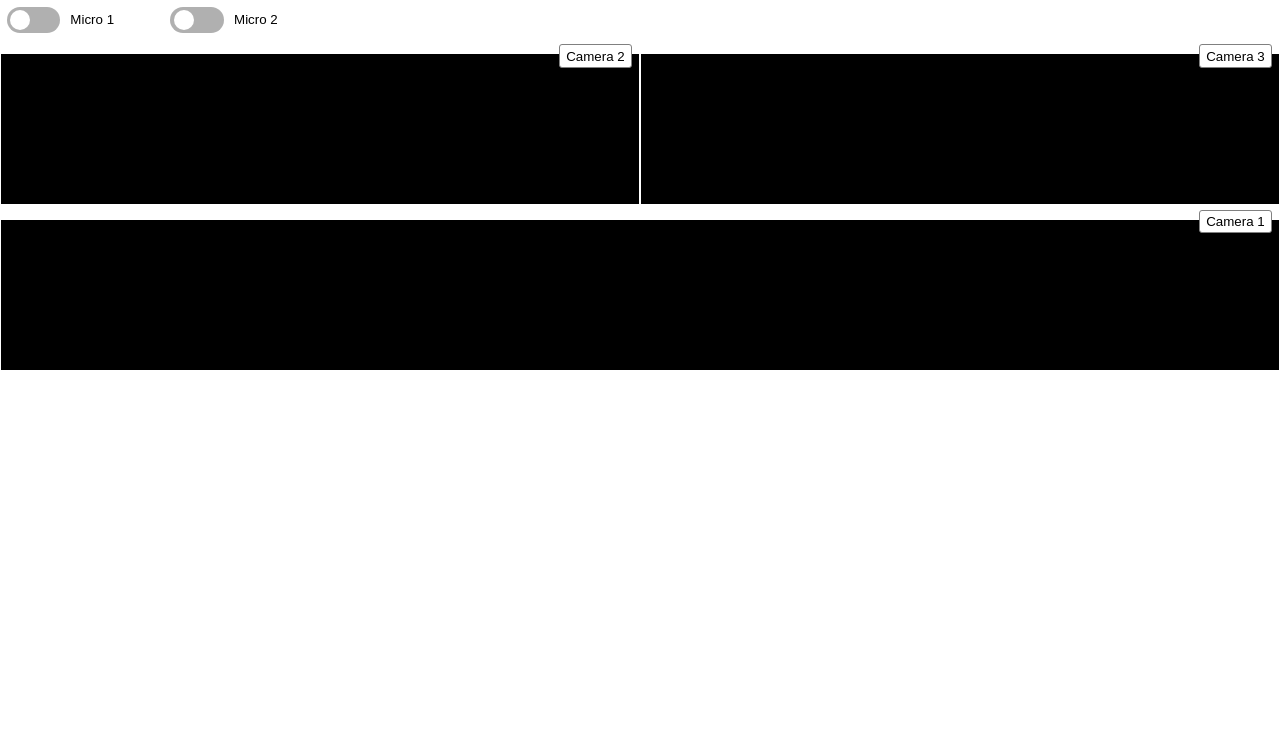
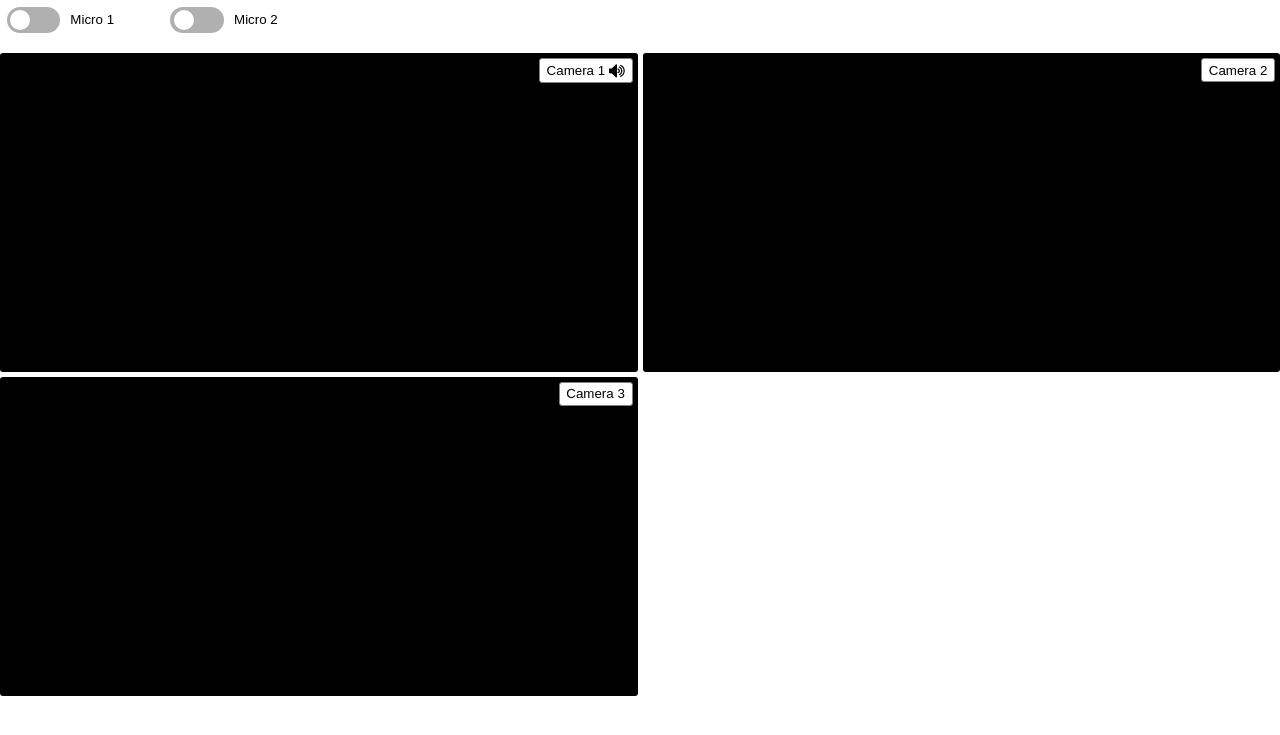
Before and after one commit to paullouisageneau/escape, a Flask app: page /camera in a window 1280 px wide. Shown: the top 735 px of the page. Run offline with Flask 2, Linux system fonts and the light colour scheme; some libraries are stand-ins or nearby versions.

Commit message:
New grid interface for cameras

```diff
--- a/app/static/camera.css
+++ b/app/static/camera.css
@@ -1,32 +1,21 @@
 video {
-	max-width: 100%;
-	margin-left: auto;
-	margin-right: auto;
+	width: 100%;
 	background-color: #000000;
+	border-radius: 3px;
 }
 
-#camera-list {
-	display: flex;
-	flex-wrap: nowrap;
-	align-items: stretch;
+#cameras ul {
+	display: grid;
+	grid-template-columns: repeat(auto-fit, minmax(480px, 1fr));
+	grid-auto-rows: 1fr;
+	grid-gap: 5px 5px;
+	gap: 5px 5px;
 	margin-top: 1em;
 }
 
-#camera-list .placeholder {
+#cameras li {
+	max-width: 100vw;
 	flex-grow: 1;
-	cursor: pointer;
-	border: 1px solid #FFFFFF;
-	background-color: #000000;
-}
-
-#camera-list video {
-	max-height: 30vh;
-}
-
-#main-camera {
-	margin-top: 1em;
-	border: 1px solid #FFFFFF;
-	background-color: #000000;
 }
 
 #microphones li {
@@ -37,15 +26,22 @@
 .camera {
 	position: relative;
 	z-index: 0;
+	cursor: pointer;
 }
 
-.name-tag {
+.tag {
 	position: absolute;
 	z-index: 100;
-	top: -0.75em;
-	right: 0.5em;
+	top: 5px;
+	right: 5px;
 	padding: 0.25em 0.5em 0.25em 0.5em;
 	border: 1px solid #808080;
 	border-radius: 3px;
 	background-color: #FFFFFF;
 }
+
+.tag .icon {
+	display: inline-block;
+	height: 16px;
+	vertical-align: middle;
+}
--- a/app/templates/camera.html
+++ b/app/templates/camera.html
@@ -30,17 +30,23 @@
 			</ul>
 		</div>
 		{% endif %}
-		<div id="camera-list">
-			{% for camera in room.cameras %}
-			<div id="placeholder-{{ loop.index0 }}" class="placeholder" v-show="mainCamera!='{{ loop.index0 }}'" v-on:click="mainCamera='{{ loop.index0 }}'">
-				<div id="camera-{{ loop.index0 }}" class="camera">
-					<div class="name-tag">{{ camera.name }}</div>
-					<streaming type="video" stream-id="{{ camera.stream }}" muted="true"></streaming>
-				</div>
-			</div>
-			{% endfor %}
+		<div id="cameras">
+			<ul>
+				{% for camera in room.cameras %}
+				<li>
+					<div id="camera-{{ loop.index0 }}" class="camera" v-on:click="selectedCam = {{ loop.index0 }}">
+						<div class="tag">
+							<span class="name">{{ camera.name }}</span>
+							<span class="audio-enabled" v-if="selectedCam == {{ loop.index0 }}">
+								<img class="icon" src="/static/icon_audio.png" alt="audio">
+							</span>
+						</div>
+						<streaming type="video" stream-id="{{ camera.stream }}" muted="true"></streaming>
+					</div>
+				</li>
+				{% endfor %}
+			</ul>
 		</div>
-		<div id="main-camera"></div>
 	</div>
 	<script src="{{ url_for('static', filename='camera.js') }}"></script>
 {% endblock %}
```
Also changed, not shown: app/static/camera.js (+11 -26 lines), app/static/icon_audio.png (added).
